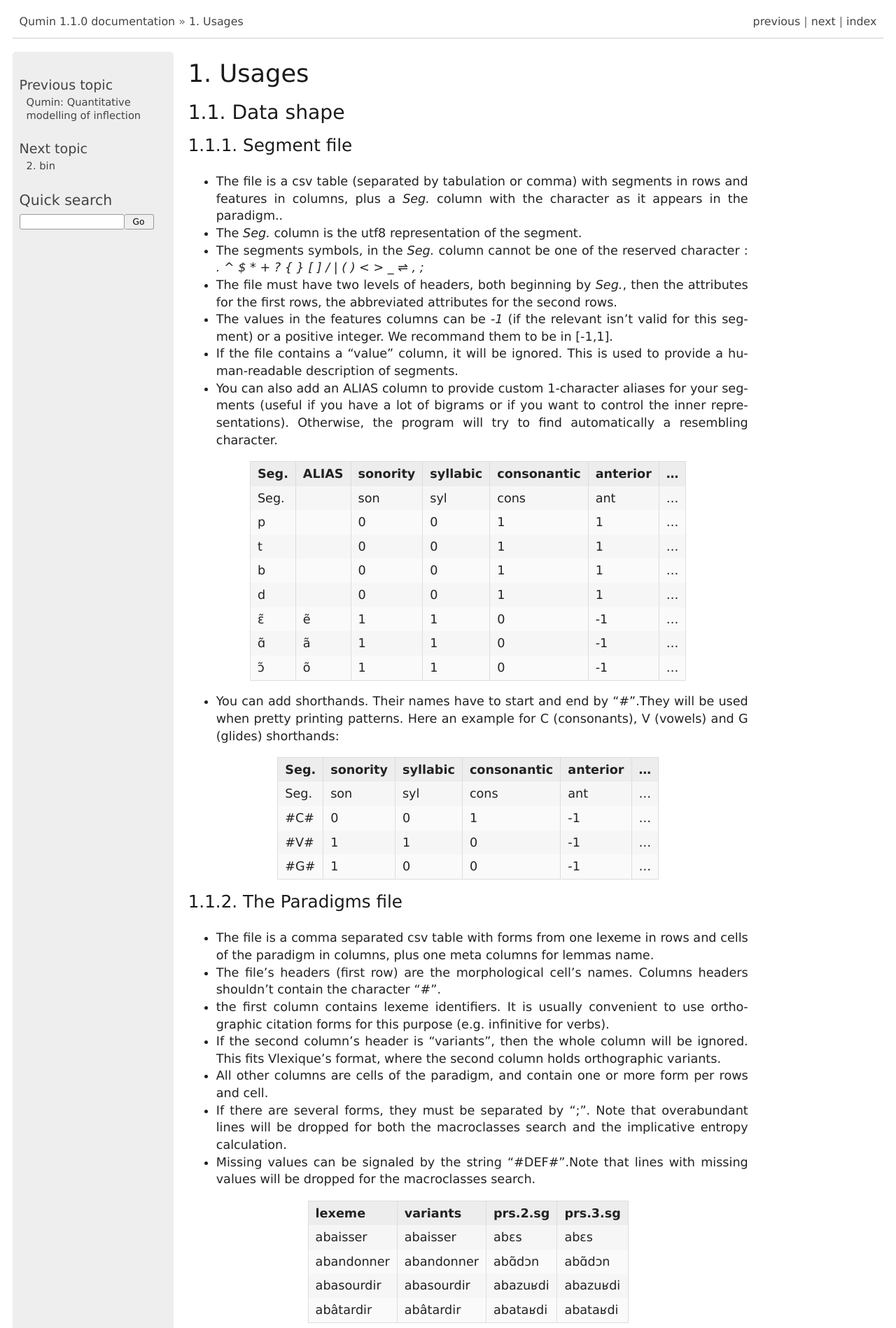
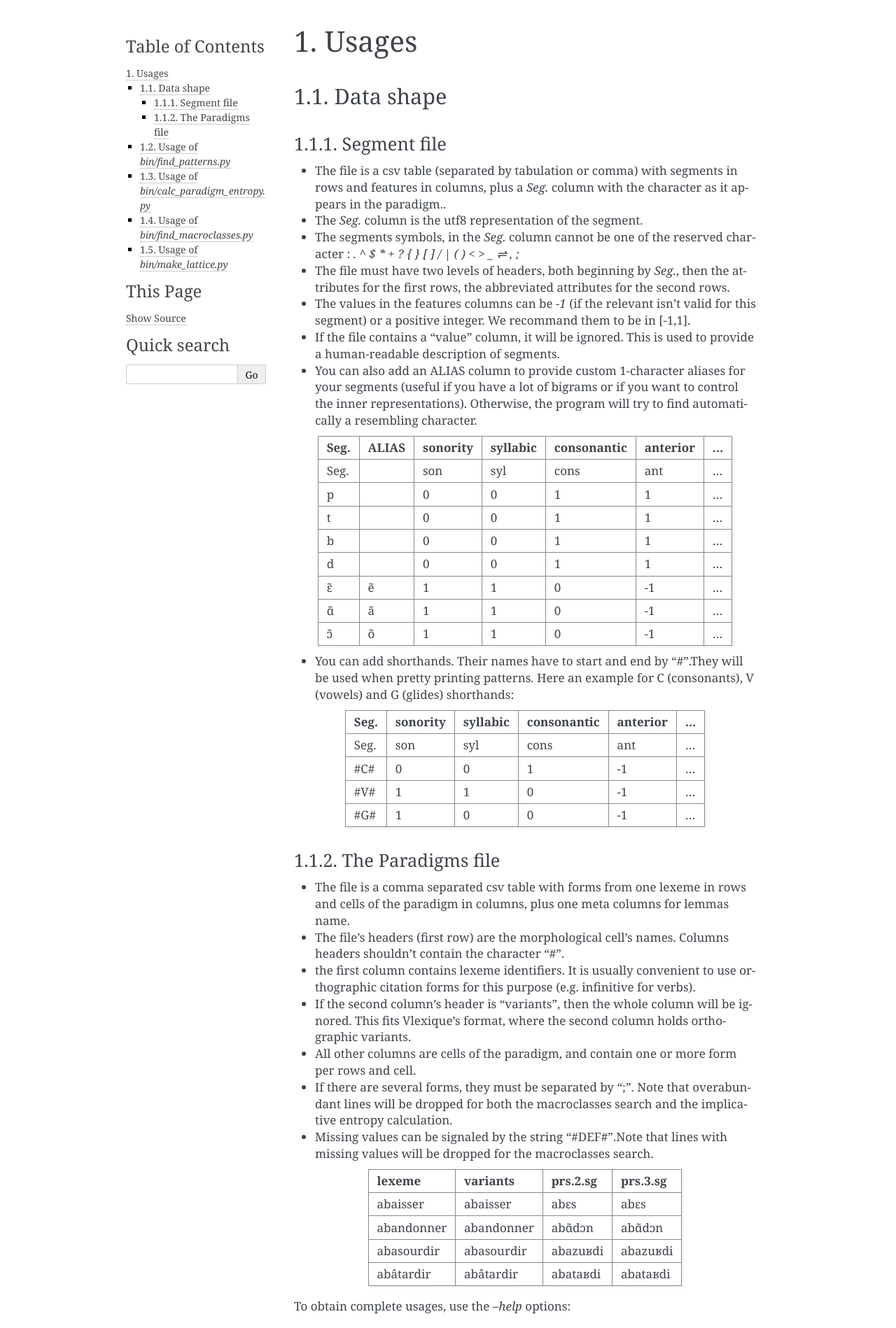
Before and after one commit to XachaB/Qumin, a Sphinx documentation site: the page built from sphinx/usages.rst, in a window 1280 px wide. Shown: the top 1898 px of the page at 70% size. Built offline with Sphinx 7.4.7, drawn with Linux system fonts in a browser that asks for light colours; some of the changed text lies outside the part shown.

Commit message:
Removing themes to use the default ReadTheDoc theme

```diff
--- a/sphinx/_templates/layout.html
+++ /dev/null
@@ -1,25 +0,0 @@
-{% extends "!layout.html" %}
-
-{%- block extrahead %}
-    <!-- Load mathjax -->
-    <script src="https://cdn.mathjax.org/mathjax/latest/MathJax.js?config=TeX-AMS_HTML"></script>
-    <!-- MathJax configuration -->
-    <script type="text/x-mathjax-config">
-    MathJax.Hub.Config({
-        tex2jax: {
-            inlineMath: [ ['$','$'], ["\\(","\\)"] ],
-            displayMath: [ ['$$','$$'], ["\\[","\\]"] ],
-            processEscapes: true,
-            processEnvironments: true
-        },
-        // Center justify equations in code and markdown cells. Elsewhere
-        // we use CSS to left justify single line equations in code cells.
-        displayAlign: 'center',
-        "HTML-CSS": {
-            styles: {'.MathJax_Display': {"margin": 0}},
-            linebreaks: { automatic: true }
-        }
-    });
-    </script>
-    <!-- End of mathjax configuration -->
-{% endblock %}
--- a/sphinx/_themes/pydoctheme/localtoc.html
+++ /dev/null
@@ -1,9 +0,0 @@
-{#
-    basic/localtoc.html
-    ~~~~~~~~~~~~~~~~~~~
-
-    Sphinx sidebar template: local table of contents.
-
-    :copyright:  2007-2014 by the Sphinx team, see AUTHORS.
-    :license: BSD, see LICENSE for details.
-#}
--- a/sphinx/_themes/pydoctheme/sourcelink.html
+++ /dev/null
@@ -1,9 +0,0 @@
-{#
-    basic/sourcelink.html
-    ~~~~~~~~~~~~~~~~~~~~~
-
-    Sphinx sidebar template: "show source" link.
-
-    :copyright:  2007-2014 by the Sphinx team, see AUTHORS.
-    :license: BSD, see LICENSE for details.
-#}
--- a/sphinx/_themes/pydoctheme/static/pydoctheme.css
+++ /dev/null
@@ -1,248 +0,0 @@
-@import url("default.css");
-
-body {
-    background-color: white;
-    margin-left: 1em;
-    margin-right: 1em;
-    font-size:110%;
-}
-
-div.related {
-    margin-bottom: 1.2em;
-    padding: 0.5em 0;
-    border-top: 1px solid #ccc;
-    margin-top: 0.5em;
-}
-
-div.related a:hover {
-    color: #0095C4;
-}
-
-div.related:first-child {
-    border-top: 0;
-    border-bottom: 1px solid #ccc;
-}
-
-div.sphinxsidebar {
-    background-color: #eeeeee;
-    border-radius: 5px;
-    line-height: 130%;
-    font-size: smaller;
-}
-
-div.sphinxsidebar h3, div.sphinxsidebar h4 {
-    margin-top: 1.5em;
-}
-
-div.sphinxsidebarwrapper  {
-    padding:10px;
-}
-div.sphinxsidebarwrapper > h3:first-child {
-    margin-top: 0.2em;
-}
-
-div.sphinxsidebarwrapper > ul > li > ul > li {
-    margin-bottom: 0.4em;
-}
-
-div.sphinxsidebar a:hover {
-    color: #0095C4;
-}
-
-div.sphinxsidebar input {
-    font-family: 'Lucida Grande',Arial,sans-serif;
-    border: 1px solid #999999;
-    font-size: smaller;
-    border-radius: 3px;
-}
-
-div.sphinxsidebar input[type=text] {
-    max-width: 150px;
-}
-
-div.body {
-    padding: 0 0 0 1.2em;
-}
-
-div.body p {
-    line-height: 140%;
-}
-
-div.body h1, div.body h2, div.body h3, div.body h4, div.body h5, div.body h6 {
-    margin: 0;
-    border: 0;
-    padding: 0.3em 0;
-}
-
-div.body hr {
-    border: 0;
-    background-color: #ccc;
-    height: 1px;
-}
-
-div.body pre {
-    border-radius: 3px;
-    border: 1px solid #ac9;
-}
-
-div.body div.admonition, div.body div.impl-detail {
-    border-radius: 3px;
-}
-
-div.body div.impl-detail > p {
-    margin: 0;
-}
-
-div.body div.seealso {
-    border: 1px solid #dddd66;
-}
-
-div.body a {
-    color: #00608f;
-}
-
-div.body a:visited {
-    color: #30306f;
-}
-
-div.body a:hover {
-    color: #00B0E4;
-}
-
-tt, pre {
-    font-family: monospace, sans-serif;
-    font-size: 96.5%;
-}
-
-div.body tt {
-    border-radius: 3px;
-}
-
-div.body tt.descname {
-    font-size: 120%;
-}
-
-div.body tt.xref, div.body a tt {
-    font-weight: normal;
-}
-
-.deprecated {
-    border-radius: 3px;
-}
-
-
-div.body table {
-    margin:0 auto;
-    background-color : #f9f9f9;
-    border: 1px solid #ddd;
-    min-width: 20%;
-    border-radius: 3px;
-    margin-top: 10px;
-    margin-bottom: 10px;
-    border-radius: 3px;
-    border-collapse:collapse;
-}
-
-div.body table td, div.body table th {
-    border-right: 1px solid #ddd !important;
-    border-top:0;
-    border-bottom:0;
-    border-left:0;
-    background:#fafafa;
-    padding:5px 10px;
-}
-
-div.body table tr:nth-child(odd) td,
-div.body table tr:nth-child(odd) th {
-    background: #f6f6f6
-    }
-
-div.body table thead tr th,
-div.body table thead  tr:nth-child(odd) th {
-    border:0;
-    background-color: #ededed;
-    text-align:center;
-}
-
-table p, table li {
-    text-align: left !important;
-}
-
-table.footnote, table.footnote td {
-    border: 0 !important;
-}
-
-div.footer {
-    line-height: 150%;
-    margin-top: -2em;
-    text-align: right;
-    width: auto;
-    margin-right: 10px;
-}
-
-div.footer a:hover {
-    color: #0095C4;
-}
-
-.refcount {
-    color: #060;
-}
-
-.stableabi {
-    color: #229;
-}
-
-.logo {
-    text-align:center;
-}
-
-pre {
-    white-space: pre-wrap;
-    white-space: -moz-pre-wrap;
-    white-space: -pre-wrap;
-    white-space: -o-pre-wrap;
-    word-wrap: break-word;
-}
-
-div.body .python pre {
-    margin: 13px 0 5px 0;
-}
-div.body .output pre, div.body pre.output   {
-    background:#f9f9f9;
-    border:0;
-    margin:0 0 13px 2em;
-}
-
-div.body .output .highlight {
-    background:none;
-}
-
-
-
-
-blockquote div {
-    display:inline;
-}
-
-blockquote {
-  background: #fff;
-  border-left: 10px solid #ccc;
-  margin: 1.5em 10px;
-  padding: 0.5em 10px;
-  quotes: "\201C""\201D""\2018""\2019";
-}
-blockquote:before {
-  color: #ccc;
-  content: open-quote;
-  font-size: 4em;
-  line-height: 0.1em;
-  margin-right: 0em;
-  vertical-align: -0.4em;
-}
-blockquote p {
-  display: inline;
-}
-
-div.body #manual .toctree-wrapper ul {
-    list-style-type: none;
-}
--- a/sphinx/_themes/pydoctheme/theme.conf
+++ /dev/null
@@ -1,23 +0,0 @@
-[theme]
-inherit = default
-stylesheet = pydoctheme.css
-pygments_style = sphinx
-
-[options]
-bodyfont = 'Lucida Grande', Arial, sans-serif
-headfont = 'Lucida Grande', Arial, sans-serif
-footerbgcolor = white
-footertextcolor = #555555
-relbarbgcolor = white
-relbartextcolor = #666666
-relbarlinkcolor = #444444
-sidebarbgcolor = white
-sidebartextcolor = #444444
-sidebarlinkcolor = #444444
-bgcolor = white
-textcolor = #222222
-linkcolor = #0090c0
-visitedlinkcolor = #00608f
-headtextcolor = #1a1a1a
-headbgcolor = white
-headlinkcolor = #aaaaaa
--- a/sphinx/conf.py
+++ b/sphinx/conf.py
@@ -115,9 +115,7 @@ pygments_style = 'sphinx'
 
 # The theme to use for HTML and HTML Help pages.  See the documentation for
 # a list of builtin themes.
-sys.path.append(os.path.abspath('_themes'))
-html_theme_path = ['_themes']
-html_theme = 'pydoctheme'
+
 
 # Theme options are theme-specific and customize the look and feel of a theme
 # further.  For a list of options available for each theme, see the
--- a/sphinx/index.rst
+++ b/sphinx/index.rst
@@ -2,8 +2,8 @@
 .. include:: ../README.rst
 
 
-Manual
--------
+Documentation index
+--------------------
 
 .. toctree::
    :maxdepth: 2
```
Also changed, not shown: sphinx/usages.rst (+5 -4 lines).
